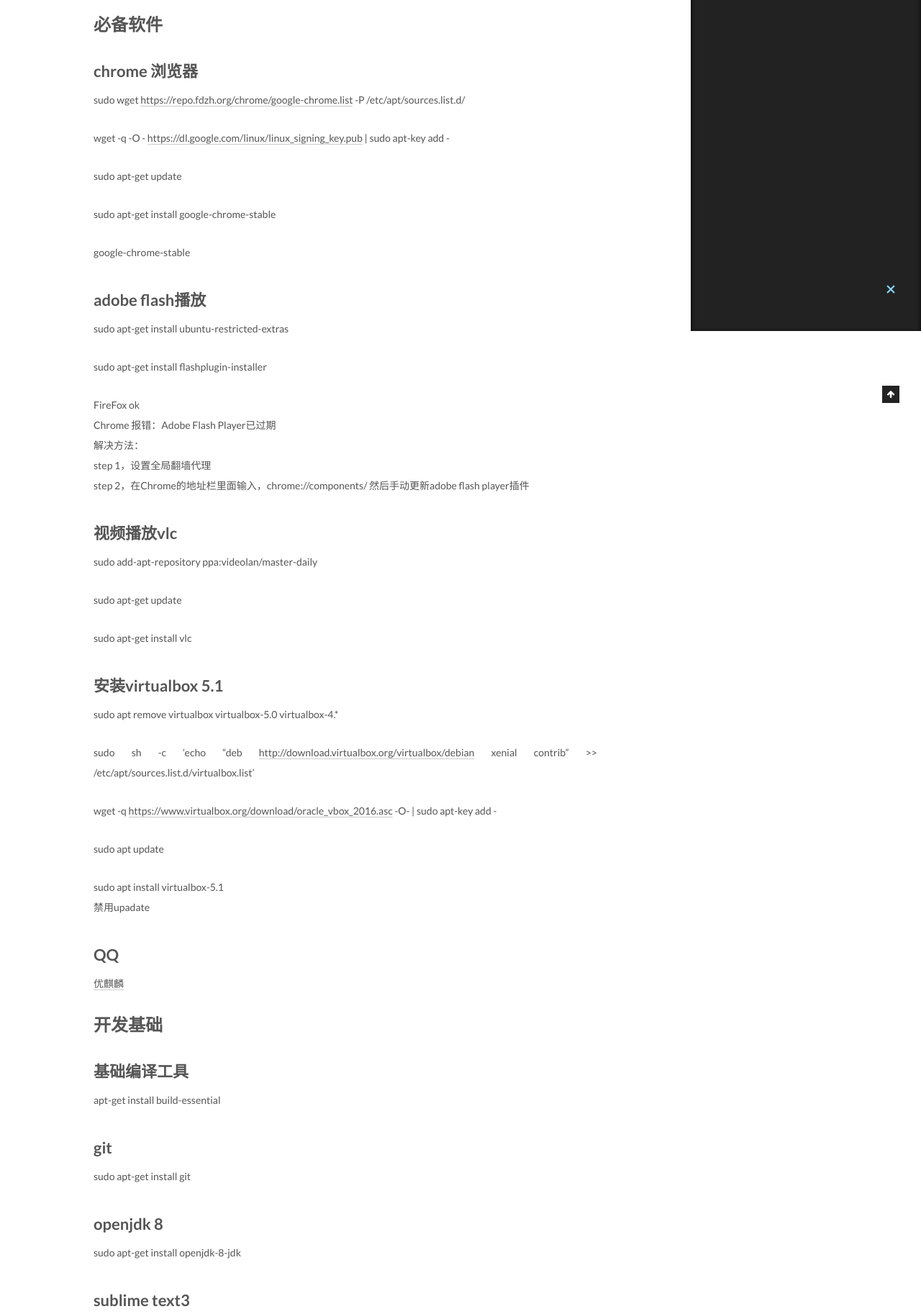
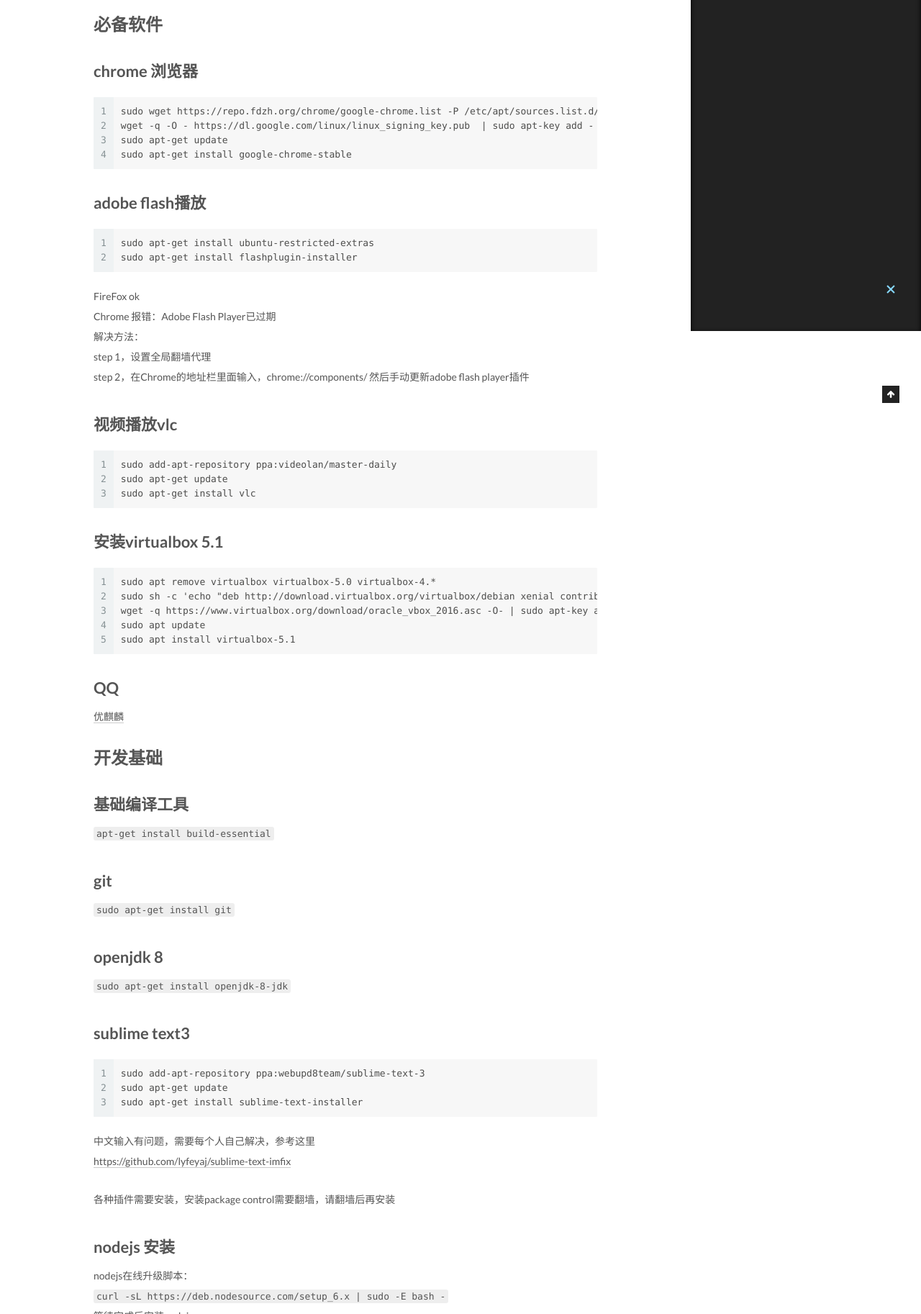
Before and after one commit to mihuartuanr/mihuartuanr, a plain HTML site: page 2017/04/04/ubuntu-install-tools-introduction/index.html in a window 1280 px wide. Shown: the part 340-2166 px from the top of the page at 72% size. Drawn offline with Linux system fonts and the light colour scheme.

Commit message:
Site updated: 2017-04-04 09:31:55

```diff
--- a/2017/04/04/ubuntu-install-tools-introduction/index.html
+++ b/2017/04/04/ubuntu-install-tools-introduction/index.html
@@ -88,21 +88,18 @@
 
 
 <meta name="description" content="ubuntu 16.04 x86_64 kernel 4.4.0-47-generic
-必备软件chrome 浏览器sudo wget https://repo.fdzh.org/chrome/google-chrome.list -P /etc/apt/sources.list.d/
-wget -q -O - https://dl.google.com/linux/linux_signing_k">
+必备软件chrome 浏览器1234sudo wget https://repo.fdzh.org/chrome/google-chrome.list -P /etc/apt/sources.list.d/wget -q -O - https://dl.google.com/linux/linux_signin">
 <meta property="og:type" content="article">
 <meta property="og:title" content="ubuntu软件安装说明">
 <meta property="og:url" content="http://yoursite.com/2017/04/04/ubuntu-install-tools-introduction/index.html">
 <meta property="og:site_name" content="旭光朝影">
 <meta property="og:description" content="ubuntu 16.04 x86_64 kernel 4.4.0-47-generic
-必备软件chrome 浏览器sudo wget https://repo.fdzh.org/chrome/google-chrome.list -P /etc/apt/sources.list.d/
-wget -q -O - https://dl.google.com/linux/linux_signing_k">
-<meta property="og:updated_time" content="2017-04-04T01:26:39.000Z">
+必备软件chrome 浏览器1234sudo wget https://repo.fdzh.org/chrome/google-chrome.list -P /etc/apt/sources.list.d/wget -q -O - https://dl.google.com/linux/linux_signin">
+<meta property="og:updated_time" content="2017-04-04T01:31:25.000Z">
 <meta name="twitter:card" content="summary">
 <meta name="twitter:title" content="ubuntu软件安装说明">
 <meta name="twitter:description" content="ubuntu 16.04 x86_64 kernel 4.4.0-47-generic
-必备软件chrome 浏览器sudo wget https://repo.fdzh.org/chrome/google-chrome.list -P /etc/apt/sources.list.d/
-wget -q -O - https://dl.google.com/linux/linux_signing_k">
+必备软件chrome 浏览器1234sudo wget https://repo.fdzh.org/chrome/google-chrome.list -P /etc/apt/sources.list.d/wget -q -O - https://dl.google.com/linux/linux_signin">
 
 
 
@@ -402,31 +399,20 @@ wget -q -O - https://dl.google.com/linux/linux_signing_k">
 
 
         <p>ubuntu 16.04 x86_64 kernel 4.4.0-47-generic</p>
-<h1 id="必备软件"><a href="#必备软件" class="headerlink" title="必备软件"></a>必备软件</h1><h2 id="chrome-浏览器"><a href="#chrome-浏览器" class="headerlink" title="chrome 浏览器"></a>chrome 浏览器</h2><p>sudo wget <a href="https://repo.fdzh.org/chrome/google-chrome.list" target="_blank" rel="external">https://repo.fdzh.org/chrome/google-chrome.list</a> -P /etc/apt/sources.list.d/</p>
-<p>wget -q -O - <a href="https://dl.google.com/linux/linux_signing_key.pub" target="_blank" rel="external">https://dl.google.com/linux/linux_signing_key.pub</a>  | sudo apt-key add -</p>
-<p>sudo apt-get update</p>
-<p>sudo apt-get install google-chrome-stable</p>
-<p>google-chrome-stable</p>
+<h1 id="必备软件"><a href="#必备软件" class="headerlink" title="必备软件"></a>必备软件</h1><h2 id="chrome-浏览器"><a href="#chrome-浏览器" class="headerlink" title="chrome 浏览器"></a>chrome 浏览器</h2><figure class="highlight plain"><table><tr><td class="gutter"><pre><div class="line">1</div><div class="line">2</div><div class="line">3</div><div class="line">4</div></pre></td><td class="code"><pre><div class="line">sudo wget https://repo.fdzh.org/chrome/google-chrome.list -P /etc/apt/sources.list.d/</div><div class="line">wget -q -O - https://dl.google.com/linux/linux_signing_key.pub  | sudo apt-key add -</div><div class="line">sudo apt-get update</div><div class="line">sudo apt-get install google-chrome-stable</div></pre></td></tr></table></figure>
 <a id="more"></a>
-<h2 id="adobe-flash播放"><a href="#adobe-flash播放" class="headerlink" title="adobe flash播放"></a>adobe flash播放</h2><p>sudo apt-get install ubuntu-restricted-extras</p>
-<p>sudo apt-get install flashplugin-installer</p>
+<h2 id="adobe-flash播放"><a href="#adobe-flash播放" class="headerlink" title="adobe flash播放"></a>adobe flash播放</h2><figure class="highlight plain"><table><tr><td class="gutter"><pre><div class="line">1</div><div class="line">2</div></pre></td><td class="code"><pre><div class="line">sudo apt-get install ubuntu-restricted-extras</div><div class="line">sudo apt-get install flashplugin-installer</div></pre></td></tr></table></figure>
 <p>FireFox ok<br>Chrome 报错：Adobe Flash Player已过期<br>解决方法：<br>  step 1，设置全局翻墙代理<br>  step 2，在Chrome的地址栏里面输入，chrome://components/ 然后手动更新adobe flash player插件</p>
-<h2 id="视频播放vlc"><a href="#视频播放vlc" class="headerlink" title="视频播放vlc"></a>视频播放vlc</h2><p>sudo add-apt-repository ppa:videolan/master-daily</p>
-<p>sudo apt-get update</p>
-<p>sudo apt-get install vlc</p>
-<h2 id="安装virtualbox-5-1"><a href="#安装virtualbox-5-1" class="headerlink" title="安装virtualbox 5.1"></a>安装virtualbox 5.1</h2><p>sudo apt remove virtualbox virtualbox-5.0 virtualbox-4.*</p>
-<p>sudo sh -c ‘echo “deb <a href="http://download.virtualbox.org/virtualbox/debian" target="_blank" rel="external">http://download.virtualbox.org/virtualbox/debian</a> xenial contrib” &gt;&gt; /etc/apt/sources.list.d/virtualbox.list’</p>
-<p>wget -q <a href="https://www.virtualbox.org/download/oracle_vbox_2016.asc" target="_blank" rel="external">https://www.virtualbox.org/download/oracle_vbox_2016.asc</a> -O- | sudo apt-key add -</p>
-<p>sudo apt update</p>
-<p>sudo apt install virtualbox-5.1<br>禁用upadate</p>
+<h2 id="视频播放vlc"><a href="#视频播放vlc" class="headerlink" title="视频播放vlc"></a>视频播放vlc</h2><figure class="highlight plain"><table><tr><td class="gutter"><pre><div class="line">1</div><div class="line">2</div><div class="line">3</div></pre></td><td class="code"><pre><div class="line">sudo add-apt-repository ppa:videolan/master-daily</div><div class="line">sudo apt-get update</div><div class="line">sudo apt-get install vlc</div></pre></td></tr></table></figure>
+<h2 id="安装virtualbox-5-1"><a href="#安装virtualbox-5-1" class="headerlink" title="安装virtualbox 5.1"></a>安装virtualbox 5.1</h2><figure class="highlight plain"><table><tr><td class="gutter"><pre><div class="line">1</div><div class="line">2</div><div class="line">3</div><div class="line">4</div><div class="line">5</div></pre></td><td class="code"><pre><div class="line">sudo apt remove virtualbox virtualbox-5.0 virtualbox-4.*</div><div class="line">sudo sh -c &apos;echo &quot;deb http://download.virtualbox.org/virtualbox/debian xenial contrib&quot; &gt;&gt; /etc/apt/sources.list.d/virtualbox.list&apos;</div><div class="line">wget -q https://www.virtualbox.org/download/oracle_vbox_2016.asc -O- | sudo apt-key add -</div><div class="line">sudo apt update</div><div class="line">sudo apt install virtualbox-5.1</div></pre></td></tr></table></figure>
 <h2 id="QQ"><a href="#QQ" class="headerlink" title="QQ"></a>QQ</h2><p><a href="http://www.ubuntukylin.com/application/show.php?lang=cn&amp;id=279" target="_blank" rel="external">优麒麟</a></p>
-<h1 id="开发基础"><a href="#开发基础" class="headerlink" title="开发基础"></a>开发基础</h1><h2 id="基础编译工具"><a href="#基础编译工具" class="headerlink" title="基础编译工具"></a>基础编译工具</h2><p>apt-get install build-essential</p>
-<h2 id="git"><a href="#git" class="headerlink" title="git"></a>git</h2><p>sudo apt-get install git</p>
-<h2 id="openjdk-8"><a href="#openjdk-8" class="headerlink" title="openjdk 8"></a>openjdk 8</h2><p>sudo apt-get install openjdk-8-jdk</p>
-<h2 id="sublime-text3"><a href="#sublime-text3" class="headerlink" title="sublime text3"></a>sublime text3</h2><p>sudo add-apt-repository ppa:webupd8team/sublime-text-3<br>sudo apt-get update<br>sudo apt-get install sublime-text-installer</p>
+<h1 id="开发基础"><a href="#开发基础" class="headerlink" title="开发基础"></a>开发基础</h1><h2 id="基础编译工具"><a href="#基础编译工具" class="headerlink" title="基础编译工具"></a>基础编译工具</h2><p><code>apt-get install build-essential</code></p>
+<h2 id="git"><a href="#git" class="headerlink" title="git"></a>git</h2><p><code>sudo apt-get install git</code></p>
+<h2 id="openjdk-8"><a href="#openjdk-8" class="headerlink" title="openjdk 8"></a>openjdk 8</h2><p><code>sudo apt-get install openjdk-8-jdk</code></p>
+<h2 id="sublime-text3"><a href="#sublime-text3" class="headerlink" title="sublime text3"></a>sublime text3</h2><figure class="highlight plain"><table><tr><td class="gutter"><pre><div class="line">1</div><div class="line">2</div><div class="line">3</div></pre></td><td class="code"><pre><div class="line">sudo add-apt-repository ppa:webupd8team/sublime-text-3</div><div class="line">sudo apt-get update</div><div class="line">sudo apt-get install sublime-text-installer</div></pre></td></tr></table></figure>
 <p>中文输入有问题，需要每个人自己解决，参考这里<br><a href="https://github.com/lyfeyaj/sublime-text-imfix" target="_blank" rel="external">https://github.com/lyfeyaj/sublime-text-imfix</a></p>
 <p>各种插件需要安装，安装package control需要翻墙，请翻墙后再安装</p>
-<h2 id="nodejs-安装"><a href="#nodejs-安装" class="headerlink" title="nodejs 安装"></a>nodejs 安装</h2><p>nodejs在线升级脚本：<br>curl -sL <a href="https://deb.nodesource.com/setup_6.x" target="_blank" rel="external">https://deb.nodesource.com/setup_6.x</a> | sudo -E bash -<br>等待完成后安装nodejs<br>sudo apt-get install -y nodejs<br>安装完成后即可<br>node -v 查看 node安装版本<br>npm -v  查看 npm安装版本</p>
+<h2 id="nodejs-安装"><a href="#nodejs-安装" class="headerlink" title="nodejs 安装"></a>nodejs 安装</h2><p>nodejs在线升级脚本：<br><code>curl -sL https://deb.nodesource.com/setup_6.x | sudo -E bash -</code><br>等待完成后安装nodejs<br><code>sudo apt-get install -y nodejs</code><br>安装完成后即可<br>node -v 查看 node安装版本<br>npm -v  查看 npm安装版本</p>
 <p>npm管理工具更换国内淘宝源以及npm更新</p>
 <p>vi ~/.npmrc  编辑.npmrc文件<br>插入registry = <a href="https://registry.npm.taobao.org,输入:wq" target="_blank" rel="external">https://registry.npm.taobao.org,输入:wq</a> 退出并保存<br>cat ~/.npmrc 执行<br>sudo npm install -g npm 更新npm</p>
 <h2 id="数据库安装"><a href="#数据库安装" class="headerlink" title="数据库安装"></a>数据库安装</h2><p>sudo apt-get install mysql-server<br><a href="https://help.ubuntu.com/12.04/serverguide/mysql.html#mysql-installation" target="_blank" rel="external">https://help.ubuntu.com/12.04/serverguide/mysql.html#mysql-installation</a></p>
--- a/css/main.css
+++ b/css/main.css
@@ -1691,7 +1691,7 @@ pre .javascript .function {
   width: 4px;
   height: 4px;
   border-radius: 50%;
-  background: #0d06ff;
+  background: #1aff62;
 }
 .links-of-blogroll {
   font-size: 13px;
```
Also changed, not shown: index.html (+1 -5 lines), search.xml (+1 -1 lines).
